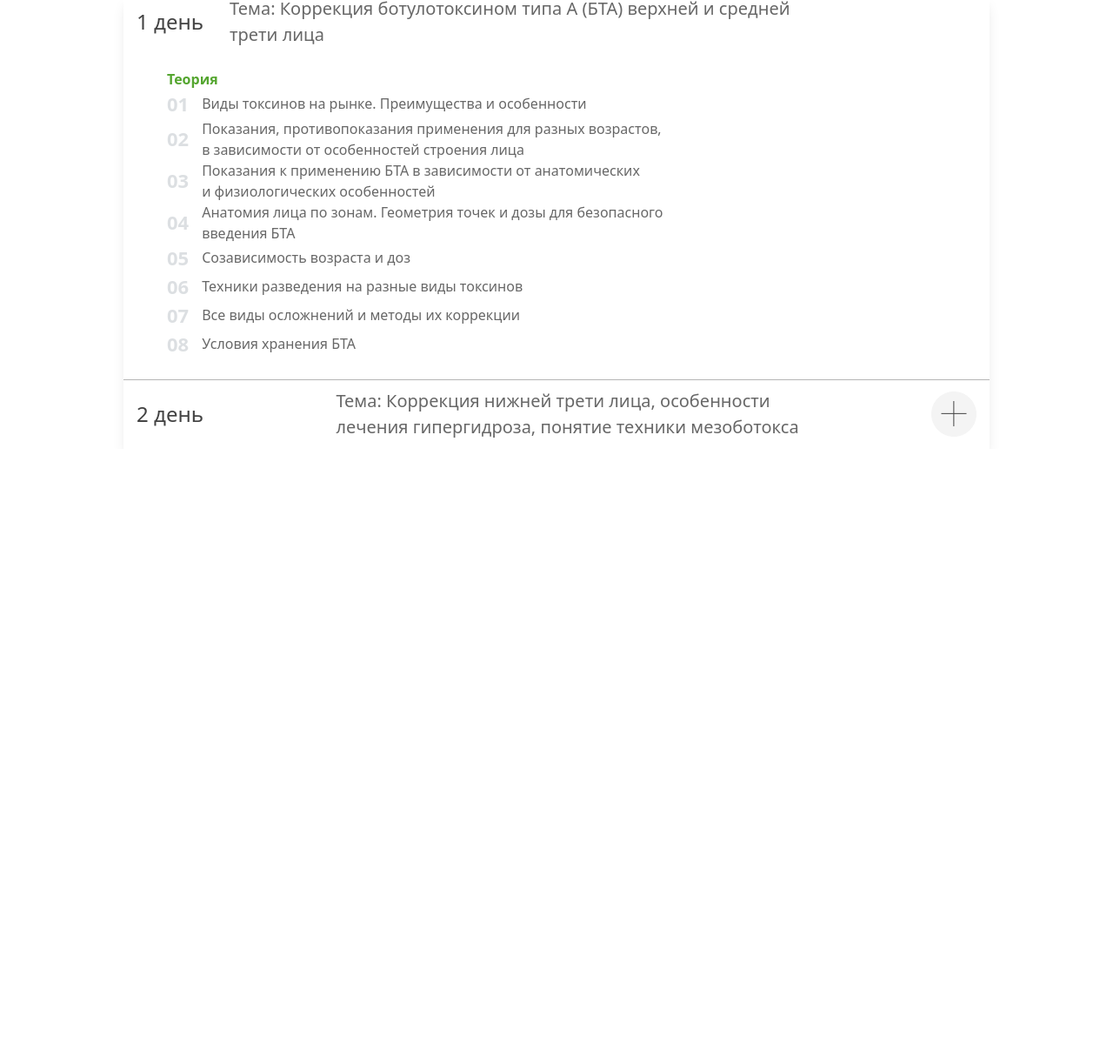
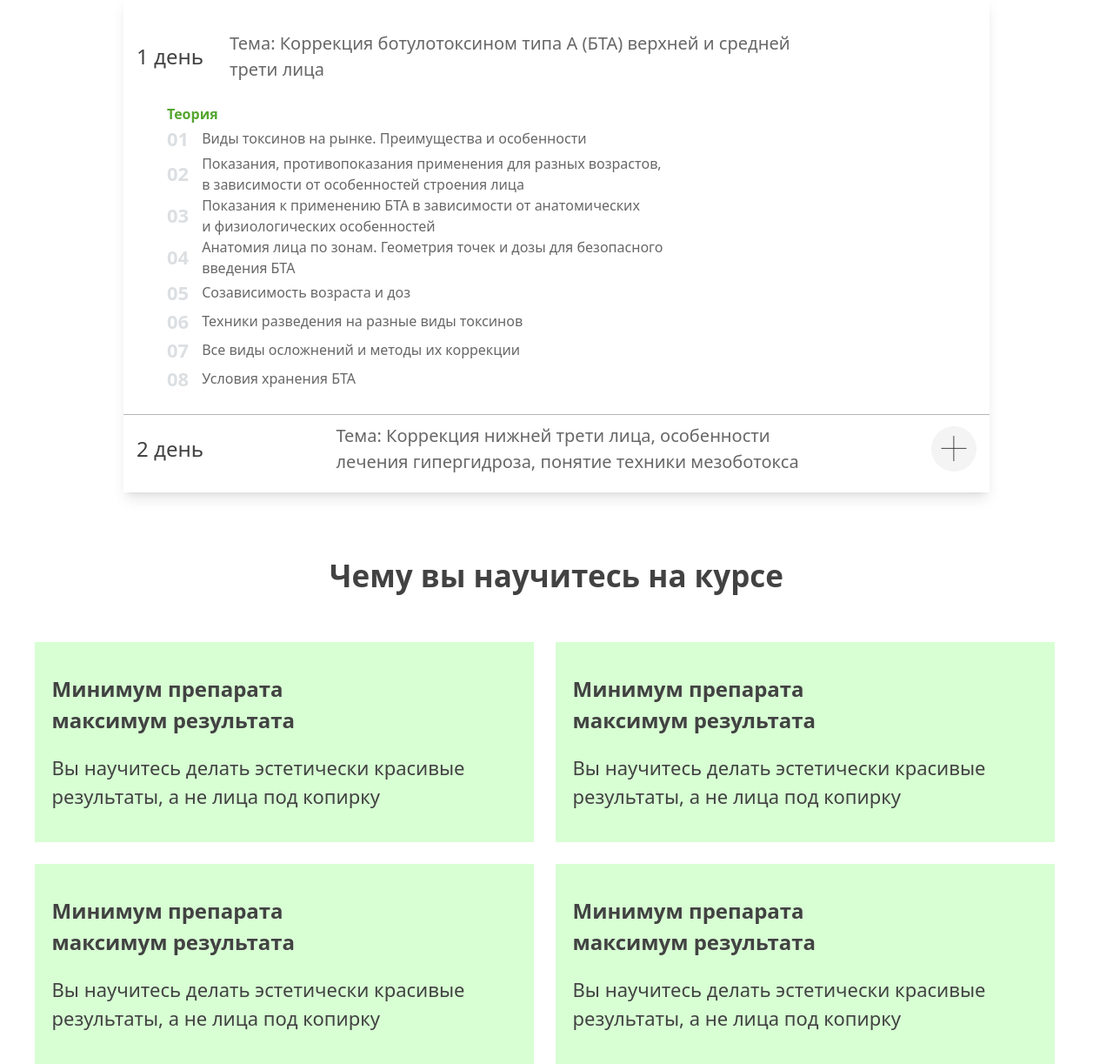
Before and after one commit to odamixubak-lang/class-work, a website: page src/page4.html in a window 1280 px wide. Shown: the part 1504-2727 px from the top of the page at 87% size. Before the commit the page ends 2020 px from the top, so only its background shows below. Drawn offline with Linux system fonts and the light colour scheme.

Commit message:
Section4 in page4

```diff
--- a/src/page4.html
+++ b/src/page4.html
@@ -65,7 +65,7 @@
     </section>
     <section class="max-w-[1920px] mx-auto mt-[50px]">
         <h2 class="text-[35px] font-[600] text-center text-[#424242]">Программа курса</h2>
-        <div class="lg:w-[996px] lg:h-[521px] shadow-lg mx-auto">
+        <div class="lg:w-[996px] lg:h-[571px] shadow-lg mx-auto pt-[40px]">
             <div class="flex gap-[30px] items-center pl-[15px]">
                 <p class="text-[#424242] lg:text-[24px] font-medium">1 день</p>
                 <p class="text-[#424242] lg:text-[20px] font-medium opacity-80 hidden lg:block">Тема: Коррекция ботулотоксином типа А (БТА) верхней и средней <br> трети лица</p>
@@ -91,6 +91,28 @@
 
         </div>
     </section>
+    <section class="max-w-[1920px] mx-auto mt-[70px]">
+        <h2 class="text-[35px] font-[600] text-center text-[#424242]">Чему вы научитесь на курсе</h2>
+        <div class="mx-auto max-w-[1201px] mt-[50px] flex flex-wrap gap-[25px]">
+            <div class="w-[359px] h-[149px] bg-[#D7FFD3] lg:w-[574px] lg:h-[230px] flex justify-center flex-col gap-y-[20px] pl-[20px]">
+                <p class="text-[24px] font-[600] text-[#424242]">Минимум препарата <br> максимум результата</p>
+                <p class="text-[22px] font-light text-[#424242]">Вы научитесь делать эстетически красивые <br> результаты, а не лица под копирку</p>
+            </div>
+            <div class="w-[359px] h-[149px] bg-[#D7FFD3] lg:w-[574px] lg:h-[230px] flex justify-center flex-col gap-y-[20px] pl-[20px]">
+                <p class="text-[24px] font-[600] text-[#424242]">Минимум препарата <br> максимум результата</p>
+                <p class="text-[22px] font-light text-[#424242]">Вы научитесь делать эстетически красивые <br> результаты, а не лица под копирку</p>
+            </div>
+            <div class="w-[359px] h-[149px] bg-[#D7FFD3] lg:w-[574px] lg:h-[230px] flex justify-center flex-col gap-y-[20px] pl-[20px]">
+                <p class="text-[24px] font-[600] text-[#424242]">Минимум препарата <br> максимум результата</p>
+                <p class="text-[22px] font-light text-[#424242]">Вы научитесь делать эстетически красивые <br> результаты, а не лица под копирку</p>
+            </div>
+            <div class="w-[359px] h-[149px] bg-[#D7FFD3] lg:w-[574px] lg:h-[230px] flex justify-center flex-col gap-y-[20px] pl-[20px]">
+                <p class="text-[24px] font-[600] text-[#424242]">Минимум препарата <br> максимум результата</p>
+                <p class="text-[22px] font-light text-[#424242]">Вы научитесь делать эстетически красивые <br> результаты, а не лица под копирку</p>
+            </div>
+        </div>
+
+    </section>
 </body>
 
 </html>
```
Also changed, not shown: src/output.css.
